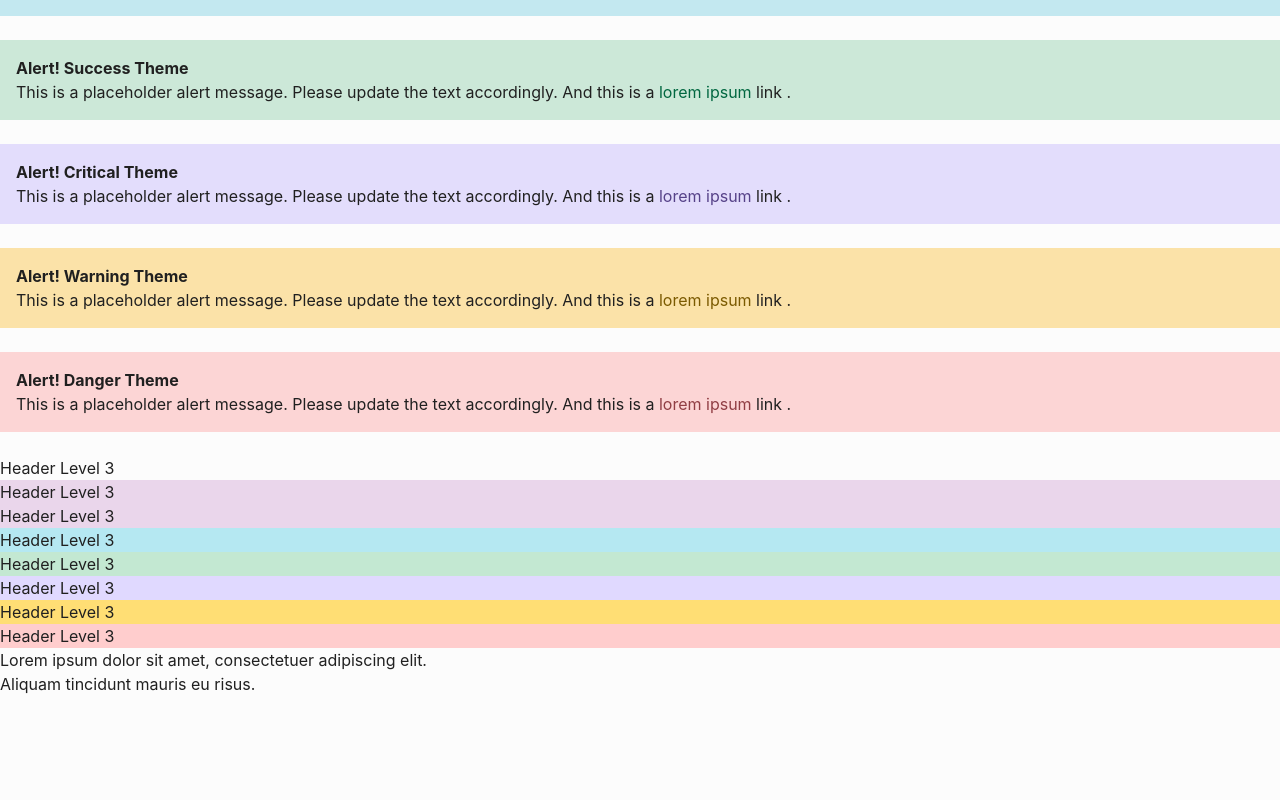
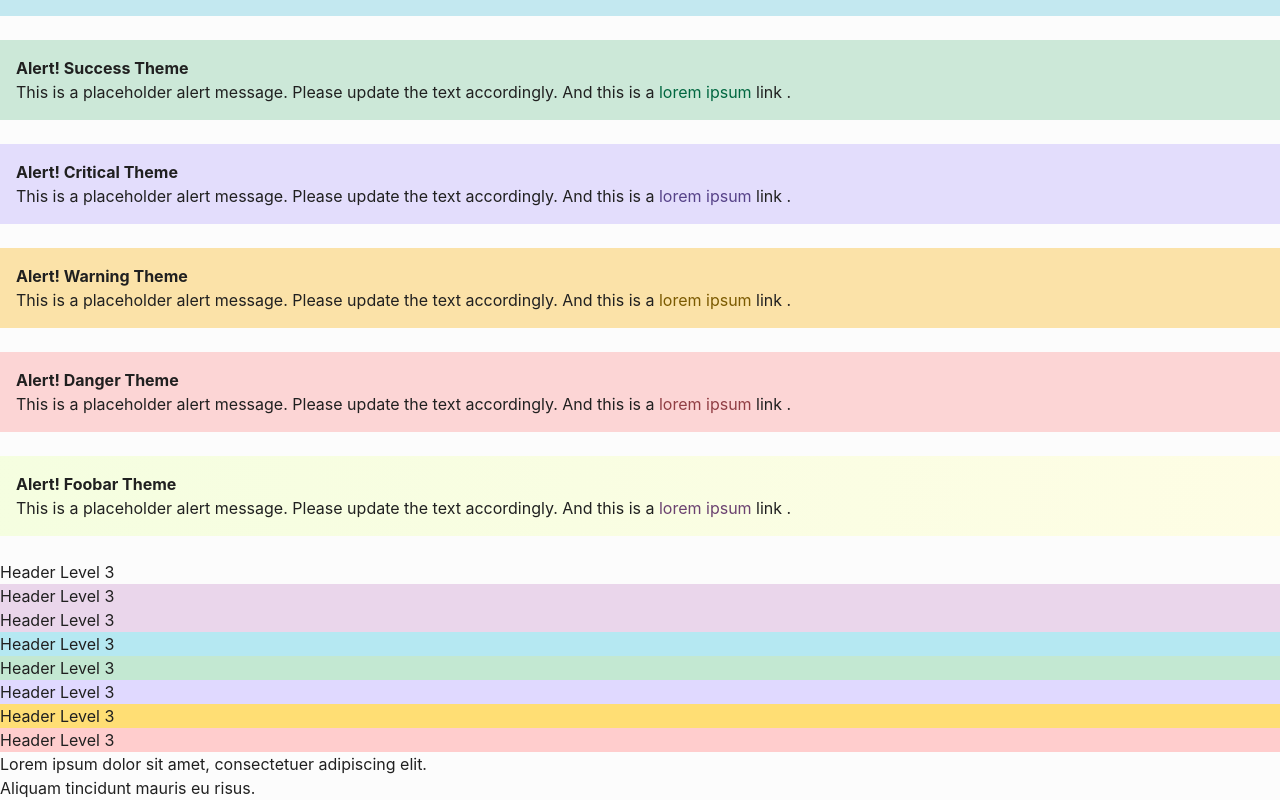
Before and after one commit to khinshankhan/www, a Next.js app: page / in a window 1280 px wide. Shown: the part 481-1281 px from the top of the page. Before the commit the page ends 1177 px from the top, so only its background shows below. Built offline with nearby package versions, Linux system fonts and the light colour scheme.

Commit message:
figure out animated background

```diff
--- a/app/globals.css
+++ b/app/globals.css
@@ -15,12 +15,16 @@
   /* --accent-link-color: color-mix(in srgb, var(--color-accent-11) 80%, #000); */
 
   --hack-mix-color: #000;
+
+  --colorful-gradient: #fffde5, #e9ffda, #dffbff, #ecefff, #f6e1ff, #ffe5f0;
 }
 
 .dark {
   color-scheme: dark;
 
   --hack-mix-color: #fff;
+
+  --colorful-gradient: #5a4b3c, #4c593d, #3a535f, #414758, #533f60, #604048;
 }
 
 @theme {
@@ -344,3 +348,21 @@
     display: none !important;
   }
 }
+
+@keyframes background-animation {
+  0% {
+    background-position: 0% 25%;
+  }
+  50% {
+    background-position: 100% 76%;
+  }
+  100% {
+    background-position: 0% 25%;
+  }
+}
+
+.animated-background {
+  background: linear-gradient(277deg, var(--colorful-gradient));
+  background-size: 1200% 1200%;
+  animation: background-animation 10s ease infinite;
+}
--- a/app/page.tsx
+++ b/app/page.tsx
@@ -3,7 +3,7 @@ import React from "react"
 function Sample({ className, title = "Default" }: { className: string; title?: string }) {
   return (
     <div className={className}>
-      <div class="bg-accent-6/60 p-4">
+      <div class={(className === "foobar" ? "animated-background" : "bg-accent-6/60") + " p-4"}>
         <p class="font-bold">{`Alert! ${title} Theme`}</p>
         <p class="">
           <span>This is a placeholder alert message.</span> Please update the text accordingly. And
@@ -63,6 +63,8 @@ export default async function Page() {
       <br />
       <Sample className="danger-theme" title="Danger" />
       <br />
+      <Sample className="foobar" title="Foobar" />
+      <br />
 
       <h3 className="">Header Level 3</h3>
       <h3 className="bg-accent-5">Header Level 3</h3>
```
